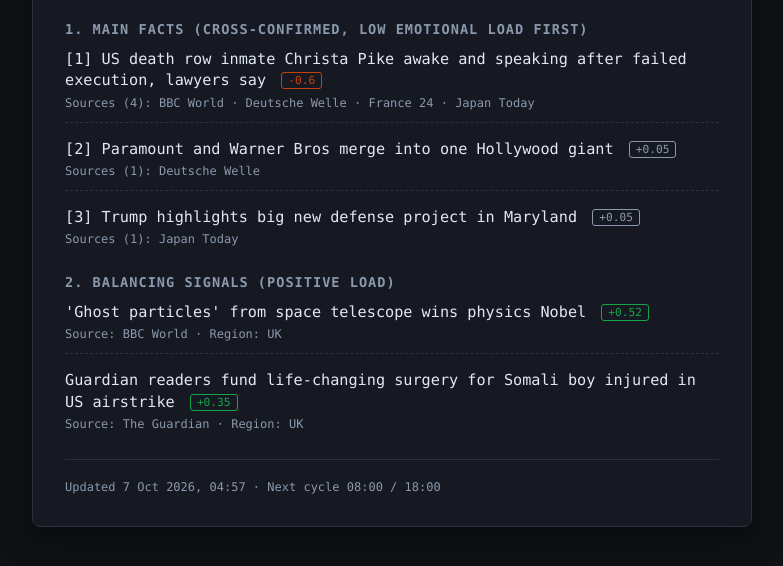
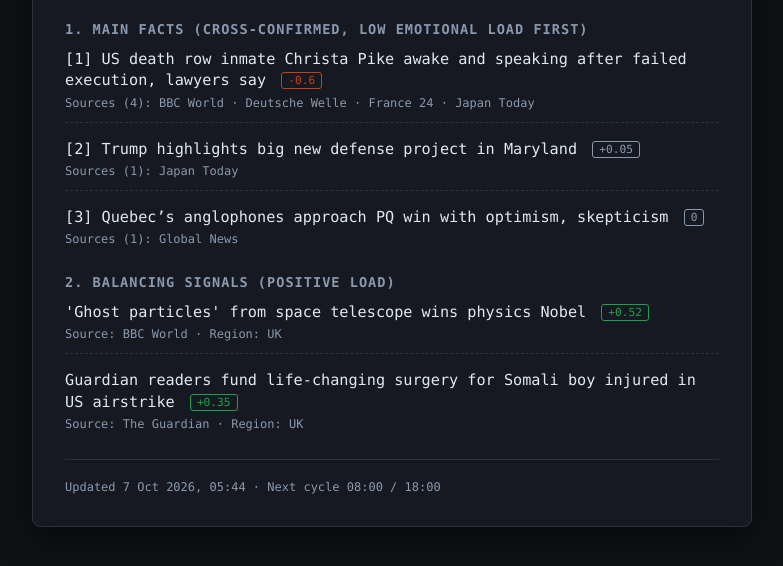
Before and after one commit to mbitc/hype-feed-10c, a website: page docs/index.html in a window 1280 px wide. Shown: the part 176-742 px from the top of the page, without its empty margins (248-1031 px from the left). Drawn offline with Linux system fonts and the light colour scheme.

Commit message:
cycle: 2026-10-07T02:44:31Z

```diff
--- a/docs/index.html
+++ b/docs/index.html
@@ -60,18 +60,18 @@
           <div class="feed-meta">Sources (4): BBC World · Deutsche Welle · France 24 · Japan Today</div>
         </div>
         <div class="feed-item">
-          <a href="https://www.dw.com/en/paramount-and-warner-bros-merge-into-one-hollywood-giant/a-79565762?maca=en-rss-en-all-1573-rdf" target="_blank" rel="noopener noreferrer" class="feed-title">
-            [2] Paramount and Warner Bros merge into one Hollywood giant
-            <span class="load-tag neu">+0.05</span>
-          </a>
-          <div class="feed-meta">Sources (1): Deutsche Welle</div>
-        </div>
-        <div class="feed-item">
           <a href="https://japantoday.com/category/world/trump-highlights-a-big-new-defense-project-in-maryland-a-blue-state-whose-governor-won%27t-be-there" target="_blank" rel="noopener noreferrer" class="feed-title">
-            [3] Trump highlights big new defense project in Maryland
+            [2] Trump highlights big new defense project in Maryland
             <span class="load-tag neu">+0.05</span>
           </a>
           <div class="feed-meta">Sources (1): Japan Today</div>
+        </div>
+        <div class="feed-item">
+          <a href="https://globalnews.ca/news/12090010/quebec-election-anglophone-impact-referendum-potential/" target="_blank" rel="noopener noreferrer" class="feed-title">
+            [3] Quebec’s anglophones approach PQ win with optimism, skepticism
+            <span class="load-tag neu">0</span>
+          </a>
+          <div class="feed-meta">Sources (1): Global News</div>
         </div>
     </section>
     <section>
@@ -93,7 +93,7 @@
         </div>
     </section>
     <footer>
-      <div class="footer-note">Updated 7 Oct 2026, 04:57 · Next cycle 08:00 / 18:00</div>
+      <div class="footer-note">Updated 7 Oct 2026, 05:44 · Next cycle 08:00 / 18:00</div>
     </footer>
   </div>
 </body>
```
Also changed, not shown: cache/classifier-cache.json (+1 -1 lines), 1 other file.
